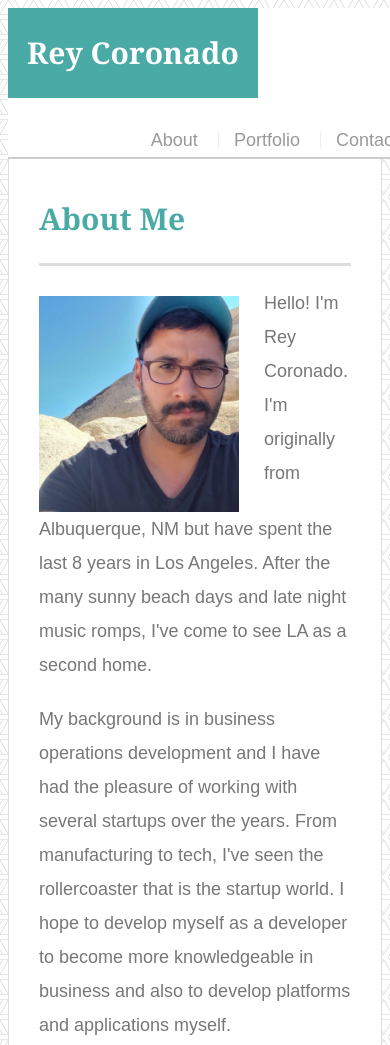
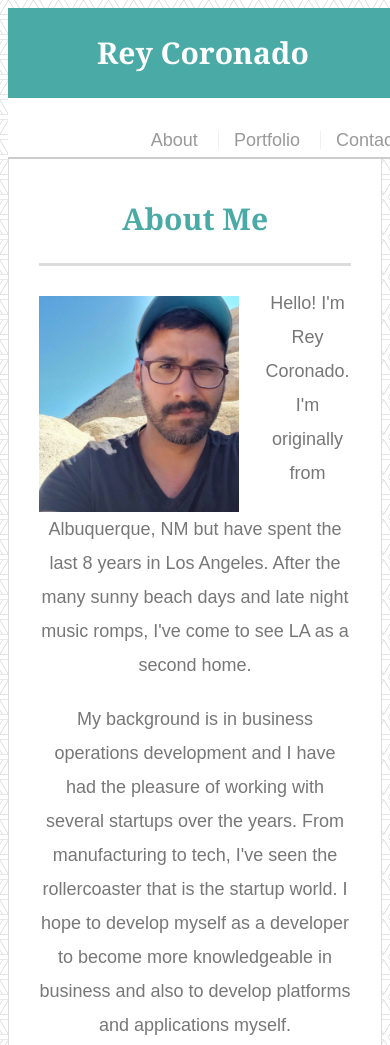
Before and after one commit to rcorojr/Responsive-Portfolio, a plain HTML site: page index.html in a window 390 px wide. Shown: the top 1045 px of the page. Drawn offline with Linux system fonts and the light colour scheme.

Commit message:
updating header and nav on smaller screens.

```diff
--- a/assets/css/style.css
+++ b/assets/css/style.css
@@ -226,6 +226,18 @@ input[type=submit] {
 
 @media screen and (max-width: 640px){
   #masthead {
-    position: fixed;
+   position: fixed;
+  }
+
+  #logo {
+    width: 100%;
+  }
+  .container {
+    width: 100%;
+    left: 0;
+    bottom: 0;
+    text-align: center;
+    justify-content: center;
+    align-items: center;
   }
 }
```
